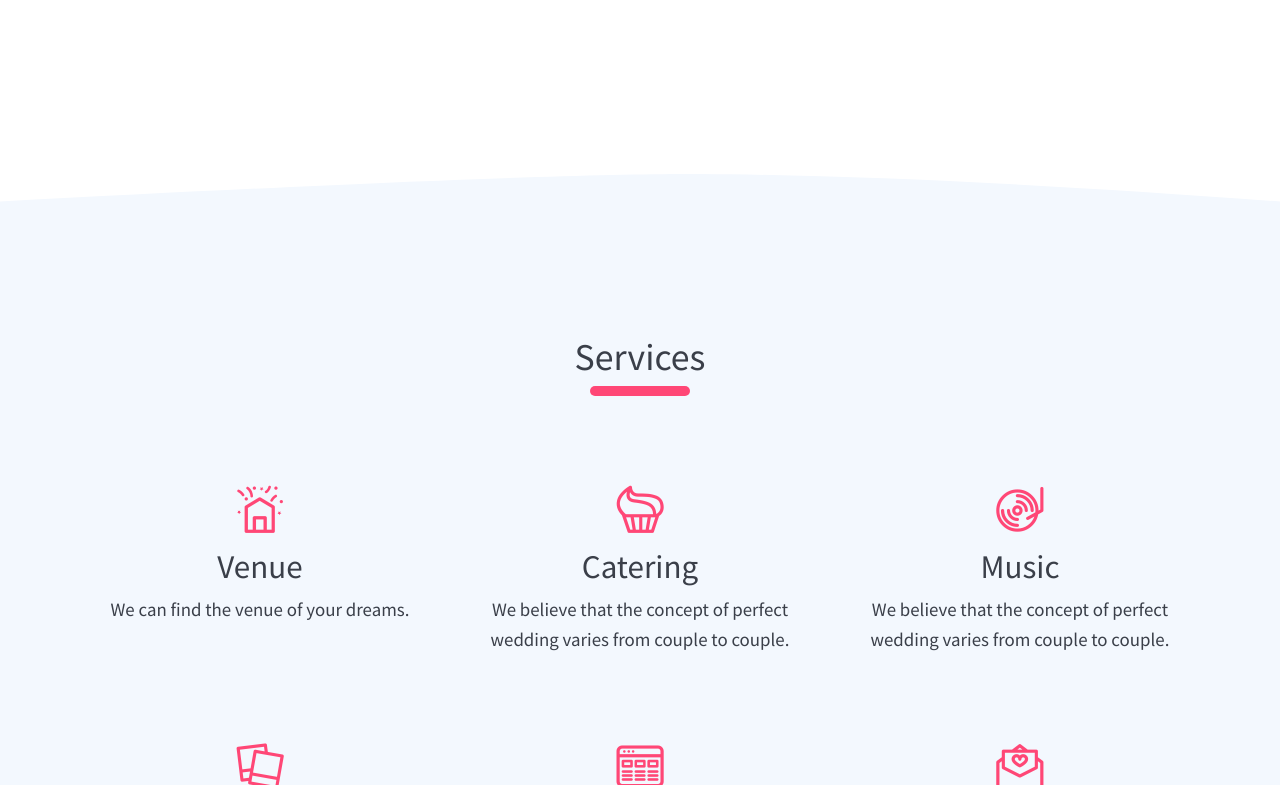
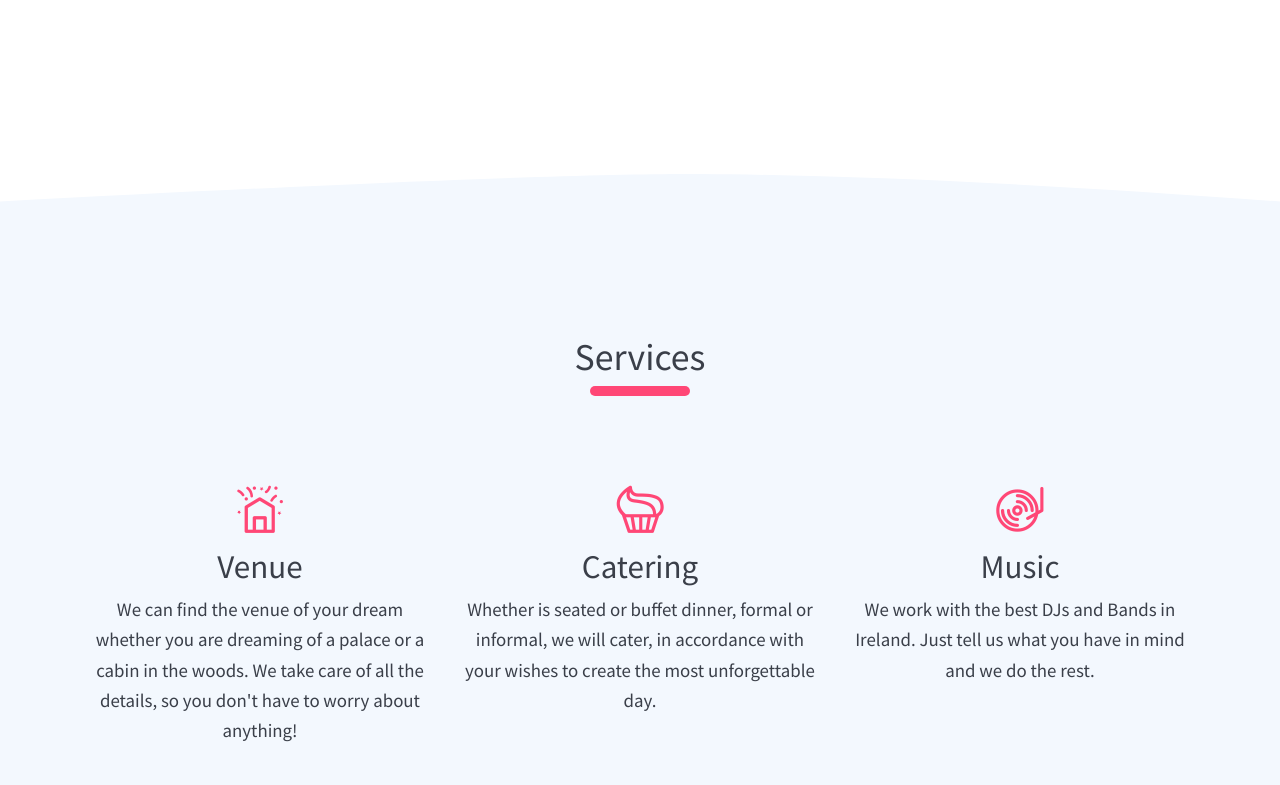
Before and after one commit to miukimiu/ready-confetti, a website: page src/index.html in a window 1280 px wide. Shown: the part 2015-2800 px from the top of the page. Drawn offline with Linux system fonts and the light colour scheme.

Commit message:
Services

```diff
--- a/src/index.html
+++ b/src/index.html
@@ -106,7 +106,7 @@
           <div class="col-12 col-md-6 order-md-1">
             <h3>Ready Confetti. Your wedding, your party!</h3>
             <p>
-              We can help you plan the wedding that you dreamed on. If you're planning something unique out of conventional, this is the right place! Let's start talking about your wedding!
+              We can help you plan the wedding that you dreamed. If you're planning something unique out of conventional, this is the right place! Let's start talking about your wedding!
             </p>
             <button type="button" class="btn btn-primary btn-lg">Contact us</button>
           </div>
@@ -176,42 +176,42 @@
             <i class="fi flaticon-party-in-house"></i>
             <h3>Venue</h3>
             <p>
-              We can find the venue of your dreams.
+              We can find the venue of your dream whether you are dreaming of a palace or a cabin in the woods. We take care of all the details, so you don't have to worry about anything!
             </p>
           </div>
           <div class="col-12 col-md-4 pb-md-5 section-services__item">
             <i class="fi flaticon-cupcake"></i>
             <h3>Catering</h3>
             <p>
-              We believe that the concept of perfect wedding varies from couple to couple.
+              Whether is seated or buffet dinner, formal or informal, we will cater, in accordance with your wishes to create the most unforgettable day.
             </p>
           </div>
           <div class="col-12 col-md-4 pb-md-5 section-services__item">
             <i class="fi flaticon-dj"></i>
             <h3>Music</h3>
             <p>
-              We believe that the concept of perfect wedding varies from couple to couple.
+              We work with the best DJs and Bands in Ireland. Just tell us what you have in mind and we do the rest.
             </p>
           </div>
           <div class="col-12 col-md-4 section-services__item">
             <i class="fi flaticon-photos"></i>
             <h3>Photography & Video</h3>
             <p>
-              We believe that the concept of perfect wedding varies from couple to couple.
+              We work with the best photographers and video makers so we can offer modern and artistic alternatives to the traditional wedding video and Wedding Photographer
             </p>
           </div>
           <div class="col-12 col-md-4 section-services__item">
             <i class="fi flaticon-website"></i>
-            <h3>Website</h3>
+            <h3>Wedding Microsite</h3>
             <p>
-              We believe that the concept of perfect wedding varies from couple to couple.
+            We have a team to create the website with the look and feel that you like! You can manage guests invitation requests, and your guests can follow the updates of your wedding preparation.
             </p>
           </div>
           <div class="col-12 col-md-4 section-services__item">
             <i class="fi flaticon-invitation"></i>
             <h3>Invitation Design</h3>
             <p>
-              We believe that the concept of perfect wedding varies from couple to couple.
+              We have designs to choose, or we can arrange you a designer to work on your ideas from scratch. From print to digital, we have different types of options!
             </p>
           </div>
         </div>
@@ -260,7 +260,7 @@
               <div class="container">
                 <div class="row justify-content-center">
                   <div class="col-12 col-sm-10">
-                    <p>We just wanted to thank Ready Confetti  from the bottom of our hearts for everything that was done for us in the lead up to and on our wedding day! Absolutely everything was more than we could of ever of hoped for!</p>
+                    <p>We just wanted to thank Ready Confetti from the bottom of our hearts for everything that was done for us in the lead up to and on our wedding day! Absolutely everything was more than we could of ever of hoped for!</p>
                     <small>Karl</small>
                   </div>
                 </div>
```
